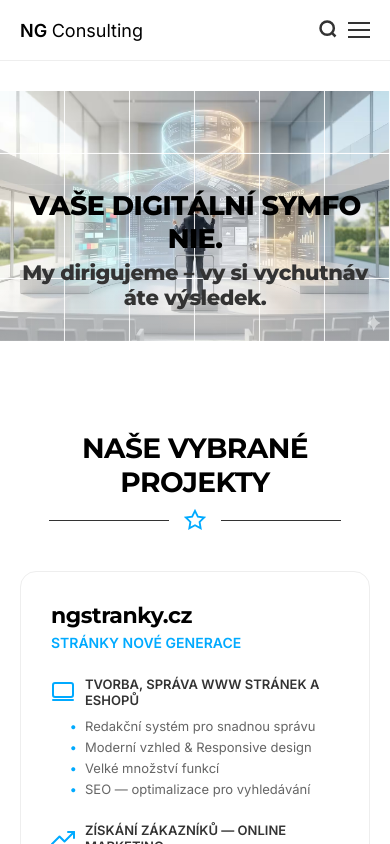
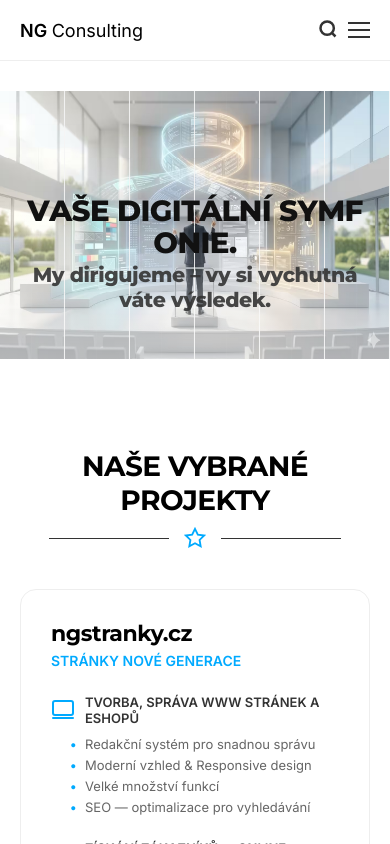
Before and after one commit to ljresetl/ng-hub, a Next.js app: page / in a window 390 px wide. Shown: the top 844 px of the page. Built offline with nearby package versions, Linux system fonts and the light colour scheme.

Commit message:
Update Foto.module.scss

```diff
--- a/src/components/Foto/Foto.module.scss
+++ b/src/components/Foto/Foto.module.scss
@@ -7,15 +7,27 @@
   overflow: hidden;
 }
 
+.container {
+  width: 100%;
+  max-width: 100%;
+  margin: 0;
+  padding: 0;
+  display: flex;
+  justify-content: center;
+}
+
 .houseCanvas {
   position: relative;
   width: 100%;
-  aspect-ratio: 16 / 5; // Твоя висота для десктопа
+  // Висота на десктопі (низька та акуратна)
+  aspect-ratio: 16 / 5;
   display: flex;
   flex-wrap: wrap;
   overflow: hidden;
+  background-color: rgba(0, 0, 0, 0.03);
 }
 
+// Контейнер для групи цеглинок
 .bricksWrapper {
   position: absolute;
   top: 0;
@@ -32,9 +44,10 @@
   background-repeat: no-repeat;
   will-change: transform, opacity;
   outline: 1px solid transparent;
+  backface-visibility: hidden;
 }
 
-// НОВЕ: Позиціонування тексту внизу (1/3 знизу)
+// Позиціонування тексту внизу (1/3 знизу)
 .textOverlay {
   position: absolute;
   top: 0;
@@ -43,11 +56,17 @@
   height: 100%;
   display: flex;
   flex-direction: column;
-  justify-content: flex-end; // Притискаємо до низу
-  padding-bottom: 5%; // Регулюй цей відступ, щоб підняти/опустити текст
+  justify-content: flex-end; // Притискаємо контент до низу
+  padding-bottom: 4%; // Відступ від самого краю фото на десктопі
   z-index: 10;
   pointer-events: none;
-  background: linear-gradient(to top, rgba(255,255,255,0.4) 0%, rgba(255,255,255,0) 50%);
+
+  // Легкий градієнт для кращої читабельності тексту на фоні фото
+  background: linear-gradient(
+    to top,
+    rgba(255, 255, 255, 0.5) 0%,
+    rgba(255, 255, 255, 0) 60%
+  );
 }
 
 .textContainer {
@@ -55,41 +74,70 @@
   display: flex;
   flex-direction: column;
   align-items: center;
-  gap: 5px; // Відступ між першим і другим рядком
+  gap: 2px; // Мінімальний відступ між рядками
 }
 
 .line1, .line2 {
   width: 100%;
   text-align: center;
-  white-space: nowrap; // ЗАБОРОНЯЄМО ПЕРЕНОС СЛІВ
+  white-space: nowrap; // Не дозволяємо розривати слова на десктопі
 }
 
 .line1 {
-  font-size: clamp(18px, 3vw, 38px);
+  // Шрифт на десктопі
+  font-size: clamp(20px, 3vw, 36px);
   font-weight: 900;
-  color: #000;
+  color: #111;
   text-transform: uppercase;
+  letter-spacing: -0.01em;
 }
 
 .line2 {
-  font-size: clamp(14px, 2vw, 24px); // Другий рядок трохи менший
+  // Підзаголовок на десктопі
+  font-size: clamp(14px, 1.8vw, 22px);
   font-weight: 500;
   color: #333;
 }
 
+// АДАПТИВНІСТЬ ДЛЯ МОБІЛЬНИХ (Смартфони)
 @media (max-width: 768px) {
   .houseCanvas {
-    aspect-ratio: 16 / 10;
-    min-height: 250px;
+    // Зменшена висота фото на мобільних (щоб не було на весь екран)
+    aspect-ratio: 16 / 11;
+    min-height: 220px;
   }
 
-  .line1, .line2 {
-    white-space: normal; // На дуже вузьких екранах краще дозволити перенос, щоб текст не виліз за екран
+  .textOverlay {
+    padding-bottom: 12%; // Піднімаємо текст трохи вище від краю на мобілках
+  }
+
+  .textContainer {
+    gap: 0; // Прибираємо відступ між рядками для компактності
+  }
+
+  .line1 {
+    // СУТТЄВО ЗМЕНШЕНИЙ ШРИФТ ДЛЯ МОБІЛОК
+    font-size: clamp(15px, 5vw, 20px) !important;
+    white-space: normal; // Дозволяємо перенос, якщо екран дуже вузький
+    line-height: 1.1;
     width: 90%;
     margin: 0 auto;
   }
 
-  .textOverlay {
-    padding-bottom: 8%; // Трохи вище на мобільних
+  .line2 {
+    // ДУЖЕ ДРІБНИЙ ШРИФТ ДЛЯ МОБІЛОК
+    font-size: clamp(11px, 3.5vw, 14px) !important;
+    white-space: normal;
+    line-height: 1.2;
+    width: 85%;
+    margin: 4px auto 0;
+    opacity: 0.9;
   }
 }
+
+// Фікс для Safari
+@supports (-webkit-hyphens:none) {
+  .brick {
+    -webkit-transform: translate3d(0,0,0);
+  }
+}
```
